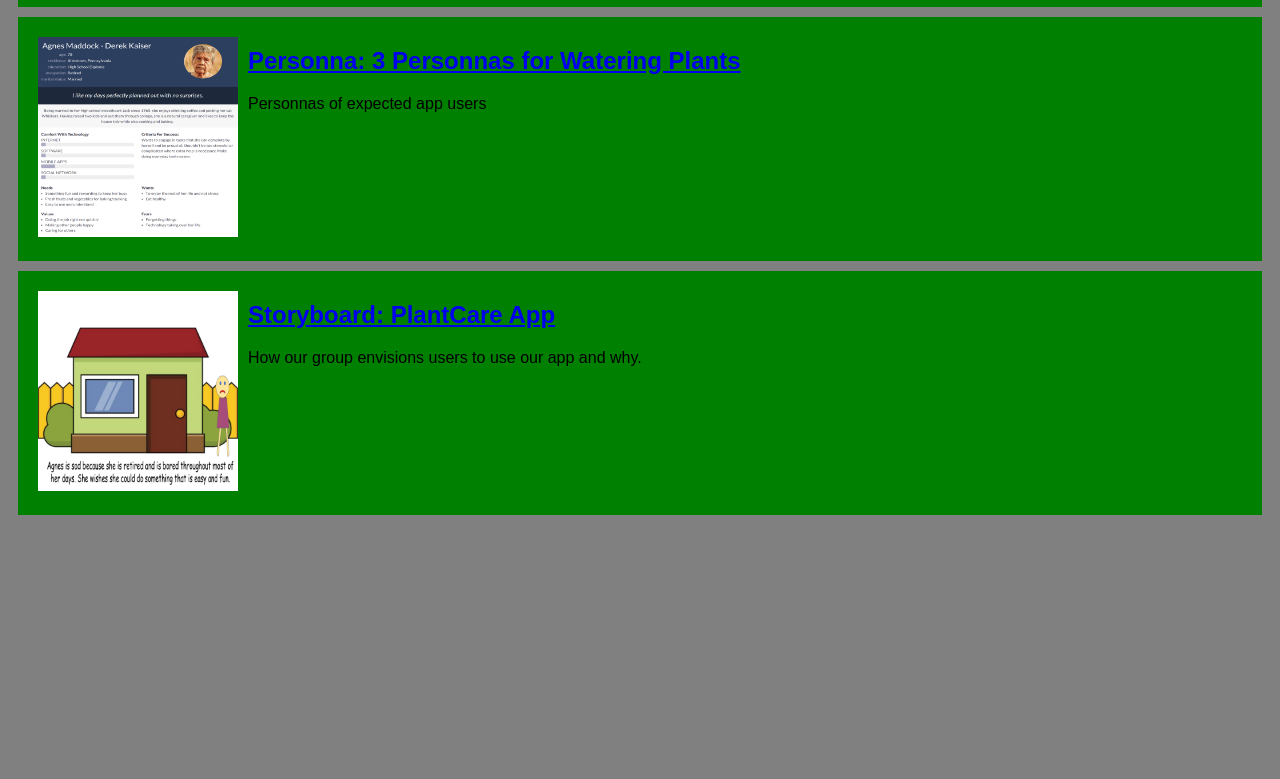
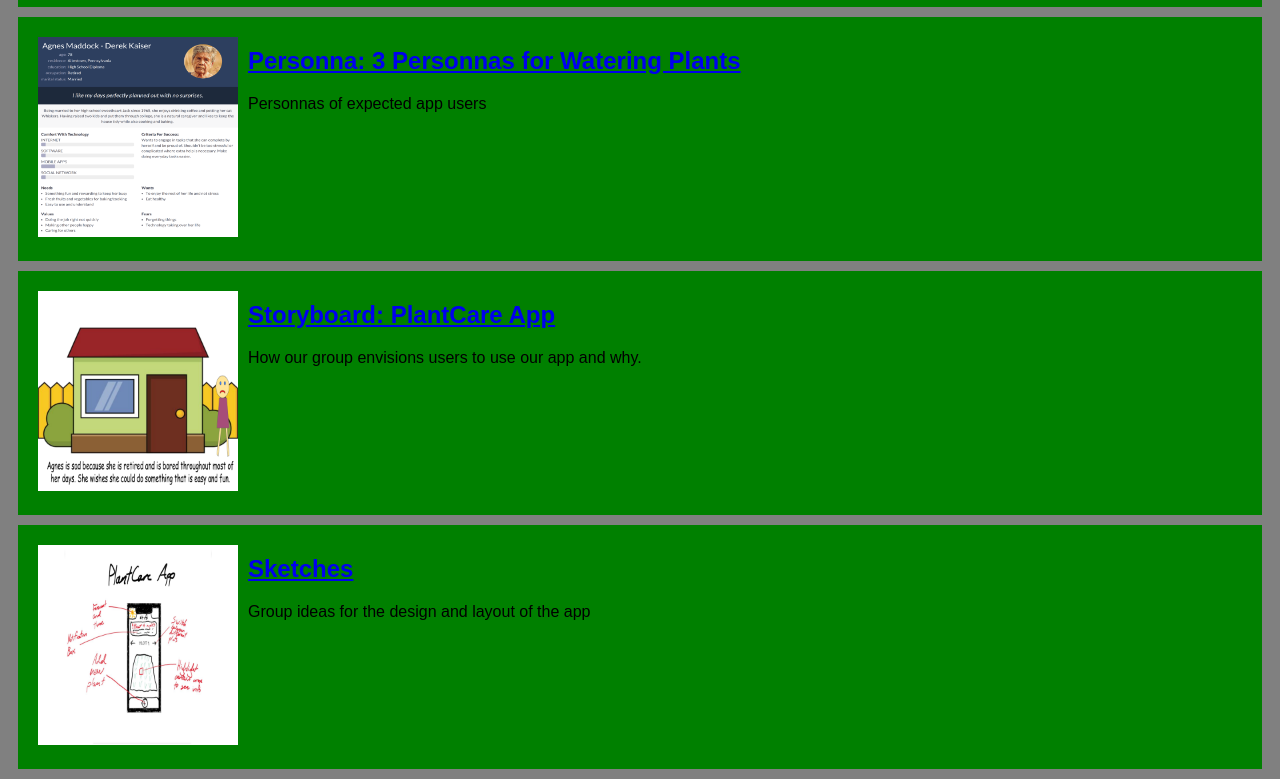
Before and after one commit to dbkaiser25/dbkaiser25.github.io, a plain HTML site: page index.html in a window 1280 px wide. Shown: the part 571-1350 px from the top of the page. Before the commit the page ends 1096 px from the top, so only its background shows below. Drawn offline with Linux system fonts and the light colour scheme.

Commit message:
Update index.html

```diff
--- a/index.html
+++ b/index.html
@@ -51,5 +51,20 @@
         </p>
       </section>
     </section>
+
+    <!--Sketches Assignment-->
+    <section class ="assignment">
+      <a href="CSCE 190/Documents/Wild_Zebras_sketches.pdf"><img src="CSCE 190/Images/sketchesImages.png"></a>
+      <section class="ass-details">
+        <a href= "CSCE 190/Documents/Wild_Zebras_sketches.pdf"><h2>Sketches</h2></a>
+        <p>
+            Group ideas for the design and layout of the app
+        </p>
+      </section>
+    </section>
+
+
+
+
   </body>
  </html>
```
